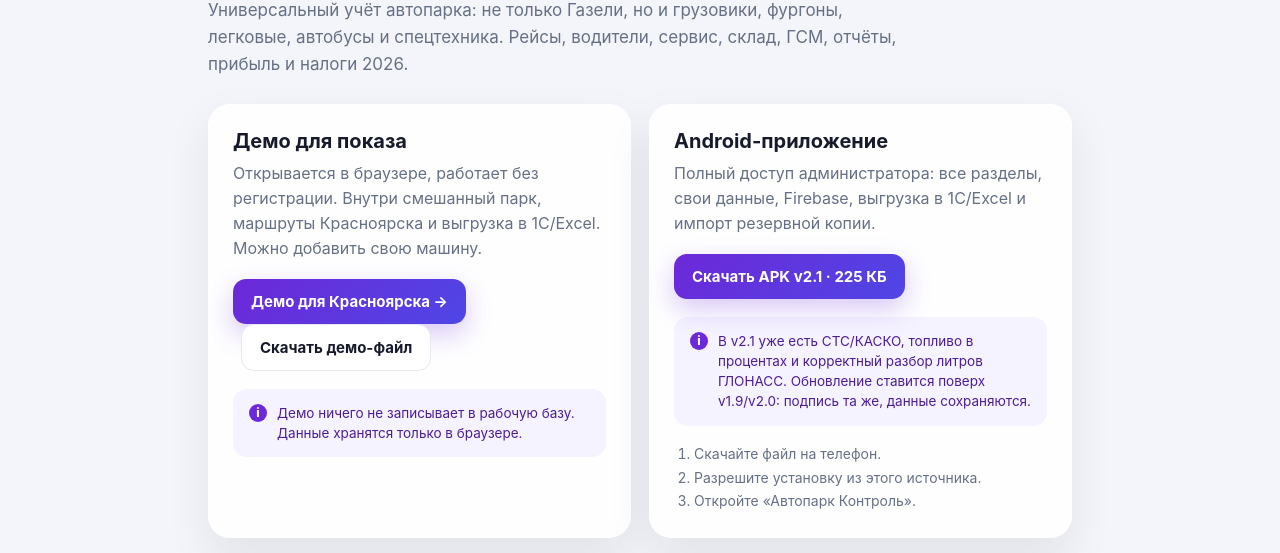
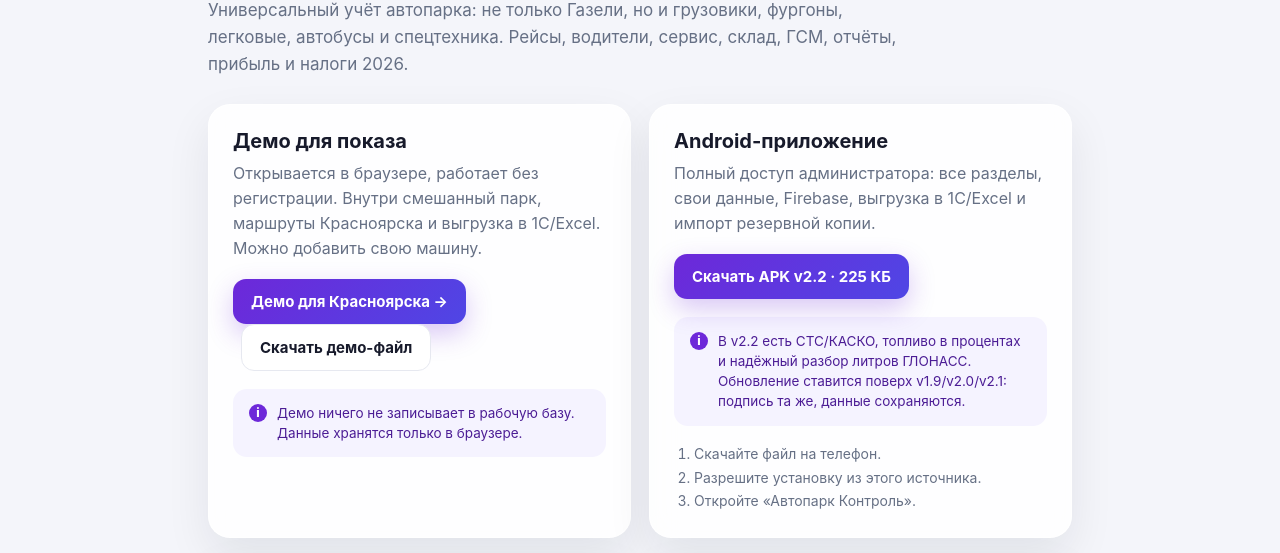
Before and after one commit to r1aven15/logist_mvp, a plain HTML site: page download.html in a window 1280 px wide. Shown: the part 234-787 px from the top of the page. Drawn offline with Linux system fonts and the light colour scheme.

Commit message:
Publish APK v2.2
Co-authored-by: openhands <openhands@all-hands.dev>

```diff
--- a/download.html
+++ b/download.html
@@ -47,8 +47,8 @@
     <div class="card">
       <h2>Android-приложение</h2>
       <p>Полный доступ администратора: все разделы, свои данные, Firebase, выгрузка в 1С/Excel и импорт резервной копии.</p>
-      <a class="btn primary" href="autopark-control-v2.1.apk" download>Скачать APK v2.1 · 225 КБ</a>
-      <div class="note"><span class="note-ico">i</span><span>В v2.1 уже есть СТС/КАСКО, топливо в процентах и корректный разбор литров ГЛОНАСС. Обновление ставится поверх v1.9/v2.0: подпись та же, данные сохраняются.</span></div>
+      <a class="btn primary" href="autopark-control-v2.2.apk" download>Скачать APK v2.2 · 225 КБ</a>
+      <div class="note"><span class="note-ico">i</span><span>В v2.2 есть СТС/КАСКО, топливо в процентах и надёжный разбор литров ГЛОНАСС. Обновление ставится поверх v1.9/v2.0/v2.1: подпись та же, данные сохраняются.</span></div>
       <ol class="steps">
         <li>Скачайте файл на телефон.</li>
         <li>Разрешите установку из этого источника.</li>
```
Also changed, not shown: 2 other files.
